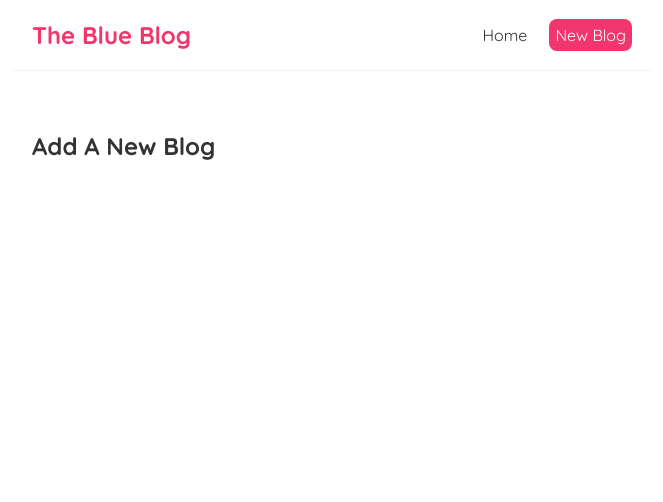
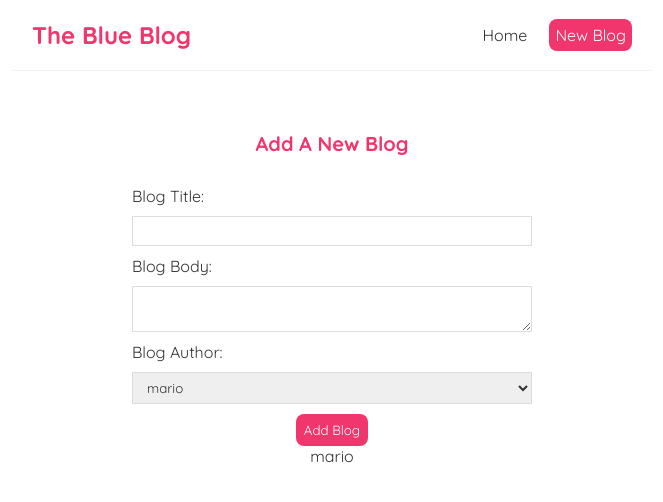
Before and after one commit to NuhaG/pink-blog, a React (Create React App) app: page /create in a window 1280 px wide. Shown: the top 502 px of the page, without its empty margins (308-971 px from the left). Built offline with nearby package versions, Linux system fonts and the light colour scheme.

Commit message:
controlled inputs

```diff
--- a/src/create.js
+++ b/src/create.js
@@ -1,9 +1,40 @@
+import { useState } from "react";
+
 const Create = () => {
-    return (
-        <div className="create">
-            <h2>Add A New Blog</h2>
-        </div>
-     );
-}
+  const [title, setTitle] = useState("");
+  const [body, setBody] = useState("");
+  const [author, setAuthor] = useState("mario");
+
+  return (
+    <div className="create">
+      <h2>Add A New Blog</h2>
+      <form>
+        <label>Blog Title:</label>
+        <input
+          type="text"
+          required
+          value={title}
+          onChange={(e) => setTitle(e.target.value)}
+        />
+        <label>Blog Body:</label>
+        <textarea
+          required
+          value={body}
+          onChange={(e) => setBody(e.target.value)}
+        ></textarea>
+        <label>Blog Author:</label>
+        <select value={author} onChange={(e) => setAuthor(e.target.value)}>
+          <option value="mario">mario</option>
+          <option value="yoshi">yoshi</option>
+        </select>
+        <button>Add Blog</button>
+
+        <p>{title}</p>
+        <p>{body}</p>
+        <p>{author}</p>
+      </form>
+    </div>
+  );
+};
 
 export default Create;
--- a/src/index.css
+++ b/src/index.css
@@ -59,3 +59,33 @@
 .blog-details div{
   margin: 20px 0;
 }
+.create {
+  max-width: 400px;
+  margin: 0 auto;
+  text-align: center;
+}
+.create label {
+  text-align: left;
+  display: block;
+}
+.create h2 {
+  font-size: 20px;
+  color: #f1356d;
+  margin-bottom: 30px;
+}
+.create input, .create textarea, .create select {
+  width: 100%;
+  padding: 6px 10px;
+  margin: 10px 0;
+  border: 1px solid #ddd;
+  box-sizing: border-box;
+  display: block;
+}
+.create button {
+  background: #f1356d;
+  color: #fff;
+  border: 0;
+  padding: 8px;
+  border-radius: 8px;
+  cursor: pointer;
+}
```
